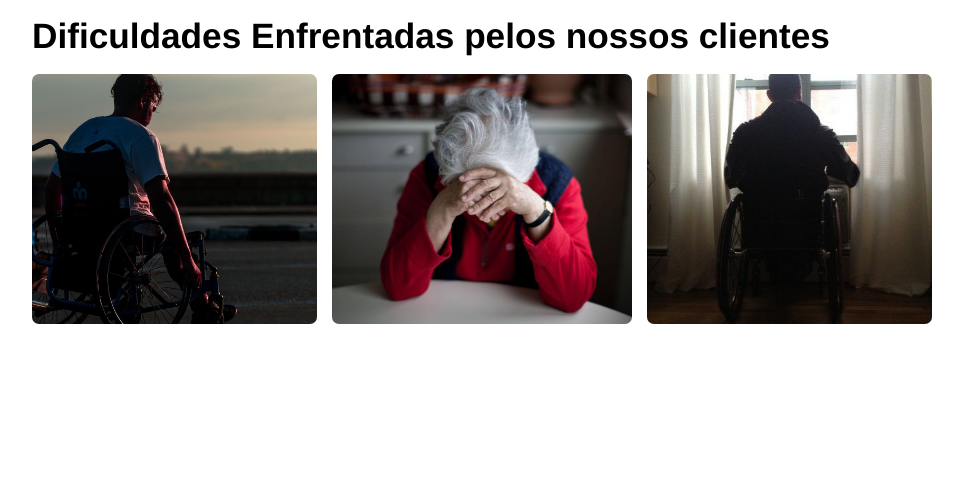
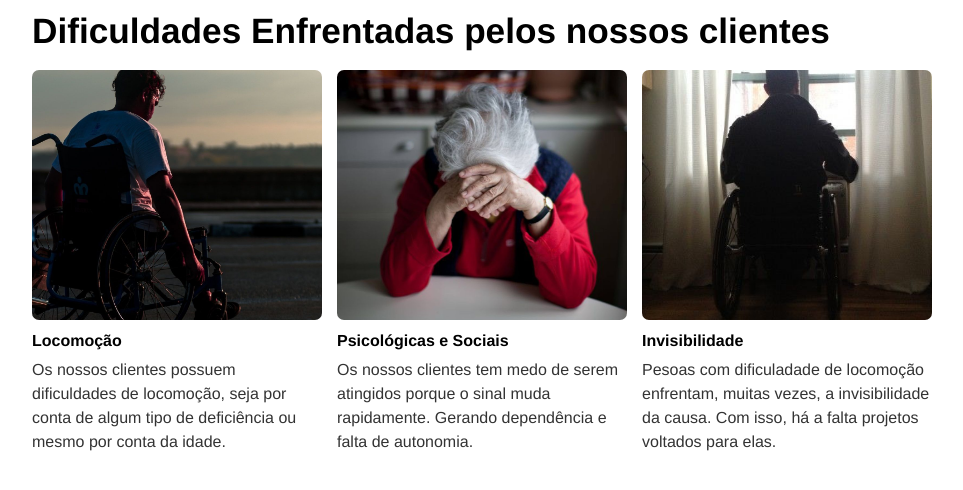
Before and after one commit to josevitor1899/TCC_Site, a Vue app: page / in a window 1280 px wide. Shown: the part 580-1070 px from the top of the page, without its empty margins (158-1121 px from the left). Before the commit the page ends 944 px from the top, so only its background shows below. Built offline with nearby package versions, Linux system fonts and the light colour scheme.

Commit message:
Finalizando texto02 da página Inicial

```diff
--- a/src/components/TextosInicio/Texto02.vue
+++ b/src/components/TextosInicio/Texto02.vue
@@ -2,10 +2,24 @@
   <div id="Texto02">
     <h1>Dificuldades Enfrentadas pelos nossos clientes</h1>
 
-    <div id="DificuldadesEnfrentadas">
+    <div class="DificuldadesEnfrentadas">
+      <div class="dificuldade">
         <img src="@/assets/imgsInicial/CadeiraDeRodas.jpg" alt="">
+        <h4>Locomoção</h4>
+        <p>Os nossos clientes possuem dificuldades de locomoção, seja por conta de algum tipo de deficiência ou mesmo por conta da idade.</p>
+      </div>
+
+      <div class="dificuldade">
         <img src="@/assets/imgsInicial/Psicologico.jpg" alt="">
+        <h4>Psicológicas e Sociais</h4>
+        <p>Os nossos clientes tem medo de serem atingidos porque o sinal muda rapidamente. Gerando dependência e falta de autonomia.</p>
+      </div>
+
+      <div class="dificuldade">
         <img src="@/assets/imgsInicial/FaltaDeVisibilidade.jpg" alt="">
+        <h4>Invisibilidade</h4>
+        <p>Pesoas com dificuladade de locomoção enfrentam, muitas vezes, a invisibilidade da causa. Com isso, há a falta projetos voltados para elas.</p>
+      </div>
     </div>
   </div>
 </template>
@@ -17,20 +31,33 @@ export default {
 </script>
 
 <style scoped>
-
-#DificuldadesEnfrentadas {
+.DificuldadesEnfrentadas {
   display: flex;
   justify-content: space-between; /* distribui as imagens igualmente */
-  flex-wrap: wrap;                /* permite quebrar em telas menores */
-  gap: 15px;                      /* espaço entre as imagens */
+  gap: 15px;
+  text-align: left; /* garante alinhamento dos textos à esquerda */
 }
 
-#DificuldadesEnfrentadas img {
-  flex: 1;                        /* faz as imagens ocuparem espaço proporcional */
-  max-width: 300px;               /* limite máximo */
+.dificuldade {
+  flex: 1;
+  max-width: 300px;
+}
+
+.dificuldade img {
+  width: 100%;
   height: 250px;
   border-radius: 7px;
-  object-fit: cover;              /* mantém proporção da imagem */
+  object-fit: cover;
 }
 
+.dificuldade h4 {
+  margin-top: 8px;
+  font-weight: bold;
+  text-align: left;
+}
+
+.dificuldade p {
+    margin-top: 8px;
+    max-width: 300px;
+}
 </style>
--- a/src/views/InicioView.vue
+++ b/src/views/InicioView.vue
@@ -32,6 +32,11 @@
    color: #000;
    font-family: Helvetica;
    max-width: 900px;
+}
 
+.inicio p{
+  color: #333;
+  font-size: 1rem;
+  line-height: 1.5;
 }
 </style>
```
